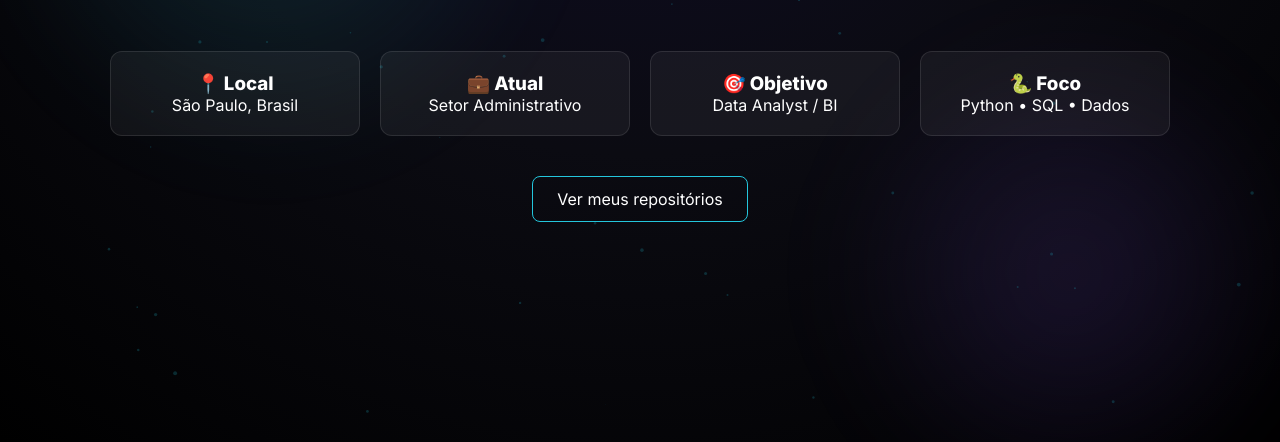
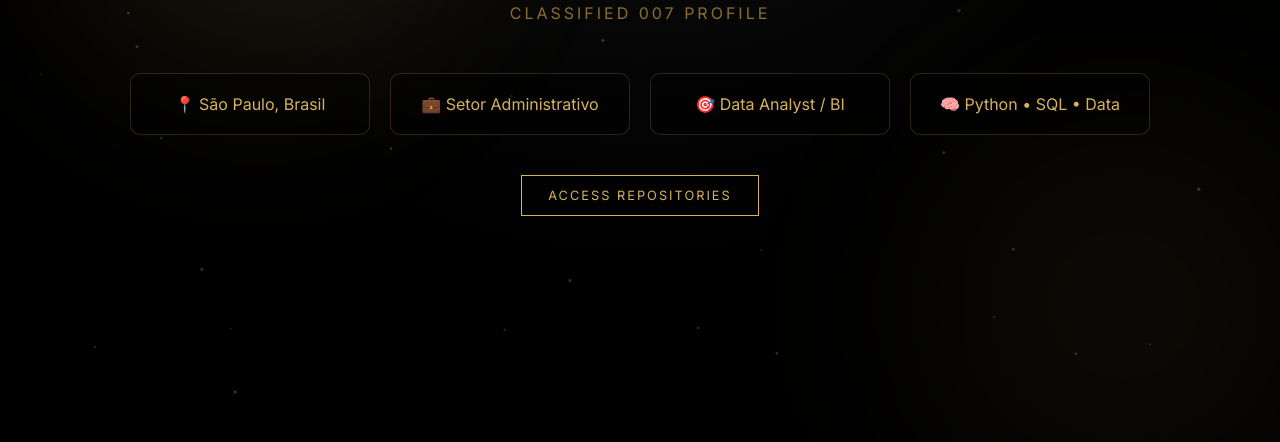
Before and after one commit to ViniciusBrandaoo/ViniciusBrandaoo.github.io, a plain HTML site: page index.html in a window 1280 px wide. Shown: the part 358-800 px from the top of the page. Drawn offline with nearby package versions, Linux system fonts and the light colour scheme.

Commit message:
Update index.html

```diff
--- a/index.html
+++ b/index.html
@@ -3,114 +3,99 @@
 <head>
 <meta charset="UTF-8">
 <meta name="viewport" content="width=device-width, initial-scale=1.0">
-<title>Vinicius Soares Brandão | Portfolio</title>
+<title>Vinicius Soares Brandão | 007 Portfolio</title>
 
 <style>
-@import url('https://fonts.googleapis.com/css2?family=Inter:wght@300;400;600;800&display=swap');
+@import url('https://fonts.googleapis.com/css2?family=Playfair+Display:wght@400;600;700&family=Inter:wght@300;400;600&display=swap');
 
 *{
     margin:0;
     padding:0;
     box-sizing:border-box;
-    font-family: 'Inter', sans-serif;
 }
 
 body{
-    background: radial-gradient(circle at top, #0f0c29, #0b0b12, #000);
-    color:#fff;
-    overflow-x:hidden;
+    background: radial-gradient(circle at top, #111 0%, #000 60%);
+    color:#d6b25e;
+    font-family:'Inter', sans-serif;
+    overflow:hidden;
 }
 
-/* glow background */
+/* GOLD LUXURY GLOW */
 .glow{
     position:fixed;
-    width:600px;
-    height:600px;
-    background: radial-gradient(circle, rgba(36,198,220,0.15), transparent 70%);
-    top:-100px;
-    left:-100px;
-    filter: blur(40px);
-    animation: float 8s infinite ease-in-out;
+    width:700px;
+    height:700px;
+    background: radial-gradient(circle, rgba(214,178,94,0.15), transparent 60%);
+    top:-150px;
+    left:-150px;
+    filter: blur(60px);
+    animation: float 10s ease-in-out infinite;
 }
 
 .glow2{
     position:fixed;
-    width:500px;
-    height:500px;
-    background: radial-gradient(circle, rgba(139,92,246,0.15), transparent 70%);
-    bottom:-120px;
-    right:-120px;
-    filter: blur(40px);
-    animation: float2 10s infinite ease-in-out;
+    width:600px;
+    height:600px;
+    background: radial-gradient(circle, rgba(214,178,94,0.08), transparent 70%);
+    bottom:-200px;
+    right:-200px;
+    filter: blur(80px);
+    animation: float2 12s ease-in-out infinite;
 }
 
 @keyframes float{
     0%,100%{transform:translate(0,0);}
-    50%{transform:translate(80px,40px);}
+    50%{transform:translate(60px,40px);}
 }
 
 @keyframes float2{
     0%,100%{transform:translate(0,0);}
-    50%{transform:translate(-80px,-40px);}
+    50%{transform:translate(-60px,-40px);}
 }
 
-/* container */
+/* CENTER */
 .container{
     position:relative;
     z-index:2;
+    height:100vh;
     display:flex;
     flex-direction:column;
     align-items:center;
     justify-content:center;
-    height:100vh;
     text-align:center;
     padding:20px;
 }
 
-/* title */
+/* TITLE */
 h1{
-    font-size:3rem;
-    font-weight:800;
+    font-family:'Playfair Display', serif;
+    font-size:3.5rem;
     letter-spacing:2px;
+    color:#d6b25e;
     opacity:0;
     animation:fadeIn 1.5s forwards;
 }
 
 h2{
-    font-weight:400;
     margin-top:10px;
-    color:#c9d1d9;
+    font-weight:300;
+    color:#b89a55;
     opacity:0;
     animation:fadeIn 2s forwards;
 }
 
-@keyframes fadeIn{
-    from{opacity:0; transform:translateY(20px);}
-    to{opacity:1; transform:translateY(0);}
+/* SUBTITLE LINE */
+.line{
+    margin-top:20px;
+    font-size:1rem;
+    letter-spacing:3px;
+    text-transform:uppercase;
+    color:#8a6d2f;
+    animation:fadeIn 2.5s forwards;
 }
 
-/* typing effect */
-.typing{
-    margin-top:20px;
-    font-size:1.1rem;
-    color:#24c6dc;
-    border-right:2px solid #24c6dc;
-    white-space:nowrap;
-    overflow:hidden;
-    width:0;
-    animation:typing 4s steps(40,end) forwards, blink .8s infinite;
-}
-
-@keyframes typing{
-    from{width:0;}
-    to{width:320px;}
-}
-
-@keyframes blink{
-    50%{border-color:transparent;}
-}
-
-/* cards */
+/* CARDS */
 .cards{
     margin-top:50px;
     display:flex;
@@ -118,38 +103,57 @@ h2{
     flex-wrap:wrap;
     justify-content:center;
     opacity:0;
-    animation:fadeIn 2.5s forwards;
+    animation:fadeIn 3s forwards;
 }
 
 .card{
-    background:rgba(255,255,255,0.05);
-    border:1px solid rgba(255,255,255,0.1);
+    width:240px;
     padding:20px;
-    border-radius:12px;
-    width:250px;
+    border:1px solid rgba(214,178,94,0.2);
+    background:rgba(0,0,0,0.4);
     backdrop-filter: blur(10px);
-    transition:0.3s;
+    border-radius:10px;
+    transition:0.4s;
+    color:#d6b25e;
 }
 
 .card:hover{
     transform:translateY(-10px);
-    border-color:#24c6dc;
+    border-color:#d6b25e;
+    box-shadow:0 0 25px rgba(214,178,94,0.2);
 }
 
-/* button */
+/* BUTTON */
 a{
     margin-top:40px;
+    padding:12px 26px;
+    border:1px solid #d6b25e;
+    color:#d6b25e;
     text-decoration:none;
-    color:#fff;
-    padding:12px 24px;
-    border:1px solid #24c6dc;
-    border-radius:8px;
-    transition:0.3s;
+    letter-spacing:2px;
+    text-transform:uppercase;
+    font-size:0.8rem;
+    transition:0.4s;
 }
 
 a:hover{
-    background:#24c6dc;
+    background:#d6b25e;
     color:#000;
+}
+
+/* FADE */
+@keyframes fadeIn{
+    from{opacity:0; transform:translateY(20px);}
+    to{opacity:1; transform:translateY(0);}
+}
+
+/* GOLD PARTICLES */
+canvas{
+    position:fixed;
+    top:0;
+    left:0;
+    z-index:1;
+    opacity:0.25;
 }
 </style>
 </head>
@@ -164,69 +168,60 @@ a:hover{
     <h1>Vinicius Soares Brandão</h1>
     <h2>Data Analytics • Business Intelligence • Python</h2>
 
-    <div class="typing">Transformando dados em decisões...</div>
+    <div class="line">CLASSIFIED 007 PROFILE</div>
 
     <div class="cards">
         <div class="card">
-            <h3>📍 Local</h3>
-            <p>São Paulo, Brasil</p>
+            📍 São Paulo, Brasil
         </div>
 
         <div class="card">
-            <h3>💼 Atual</h3>
-            <p>Setor Administrativo</p>
+            💼 Setor Administrativo
         </div>
 
         <div class="card">
-            <h3>🎯 Objetivo</h3>
-            <p>Data Analyst / BI</p>
+            🎯 Data Analyst / BI
         </div>
 
         <div class="card">
-            <h3>🐍 Foco</h3>
-            <p>Python • SQL • Dados</p>
+            🧠 Python • SQL • Data
         </div>
     </div>
 
-    <a href="https://github.com/" target="_blank">Ver meus repositórios</a>
+    <a href="https://github.com/" target="_blank">Access Repositories</a>
 
 </div>
 
 <script>
-// efeito de partículas simples
+// GOLD PARTICLES (ELEGANT MODE)
 const canvas = document.createElement("canvas");
 document.body.appendChild(canvas);
-canvas.style.position = "fixed";
-canvas.style.top = 0;
-canvas.style.left = 0;
-canvas.style.zIndex = 1;
-canvas.style.opacity = 0.2;
-
 const ctx = canvas.getContext("2d");
 
 let w = canvas.width = window.innerWidth;
 let h = canvas.height = window.innerHeight;
 
-window.addEventListener("resize", () => {
+window.addEventListener("resize",()=>{
     w = canvas.width = window.innerWidth;
     h = canvas.height = window.innerHeight;
 });
 
 let particles = [];
 
-for(let i=0;i<80;i++){
+for(let i=0;i<70;i++){
     particles.push({
         x: Math.random()*w,
         y: Math.random()*h,
-        r: Math.random()*2,
-        dx: (Math.random()-0.5),
-        dy: (Math.random()-0.5)
+        r: Math.random()*1.8,
+        dx:(Math.random()-0.5)*0.3,
+        dy:(Math.random()-0.5)*0.3
     });
 }
 
 function draw(){
     ctx.clearRect(0,0,w,h);
-    ctx.fillStyle = "#24c6dc";
+
+    ctx.fillStyle = "#d6b25e";
 
     particles.forEach(p=>{
         ctx.beginPath();
```
